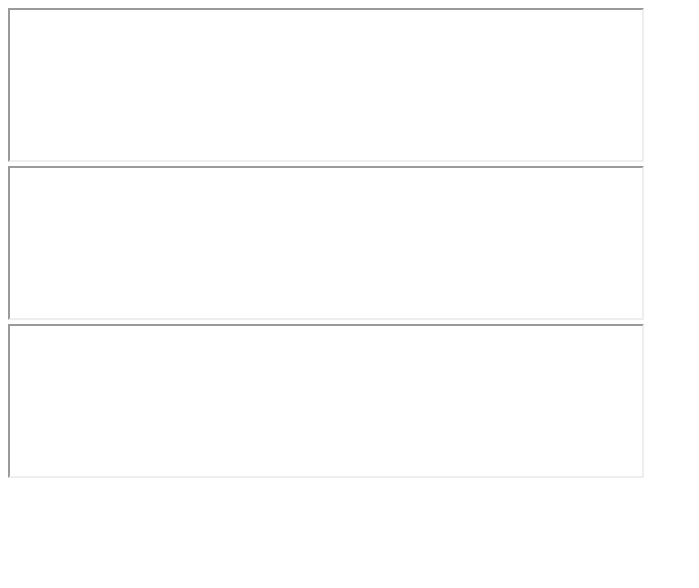
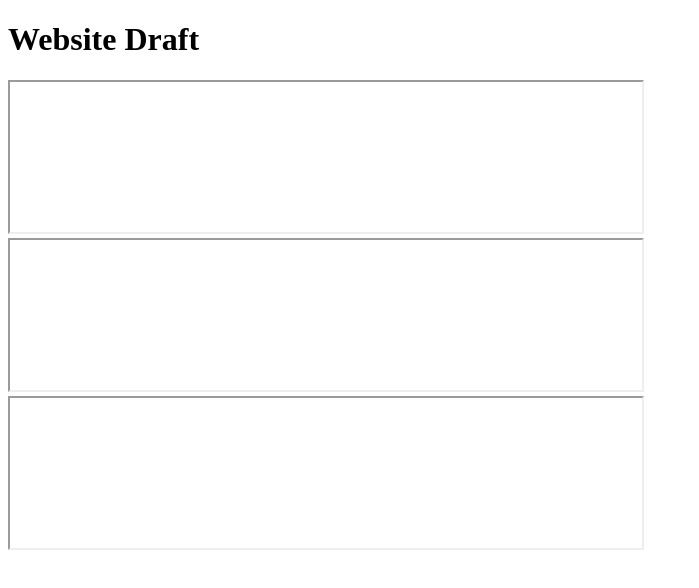
Before and after one commit to JustinLieng/Moyai, a plain HTML site: page index.html in a window 1280 px wide. Shown: the whole page, without its empty margins (0-699 px from the left). Drawn offline with Linux system fonts and the light colour scheme; some packages are replaced by stand-ins of ours; a script that the page names is missing.

Commit message:
Creating a short description

```diff
--- a/index.html
+++ b/index.html
@@ -2,6 +2,8 @@
 <html lang="en">
 
 <title>Moyai App</title>
+
+<h1>Website Draft</h1>
 
 <body>
     <iframe class="iframe1" src="3D Models/Banana Cat/" width="50%" height="50%"></iframe>
```
